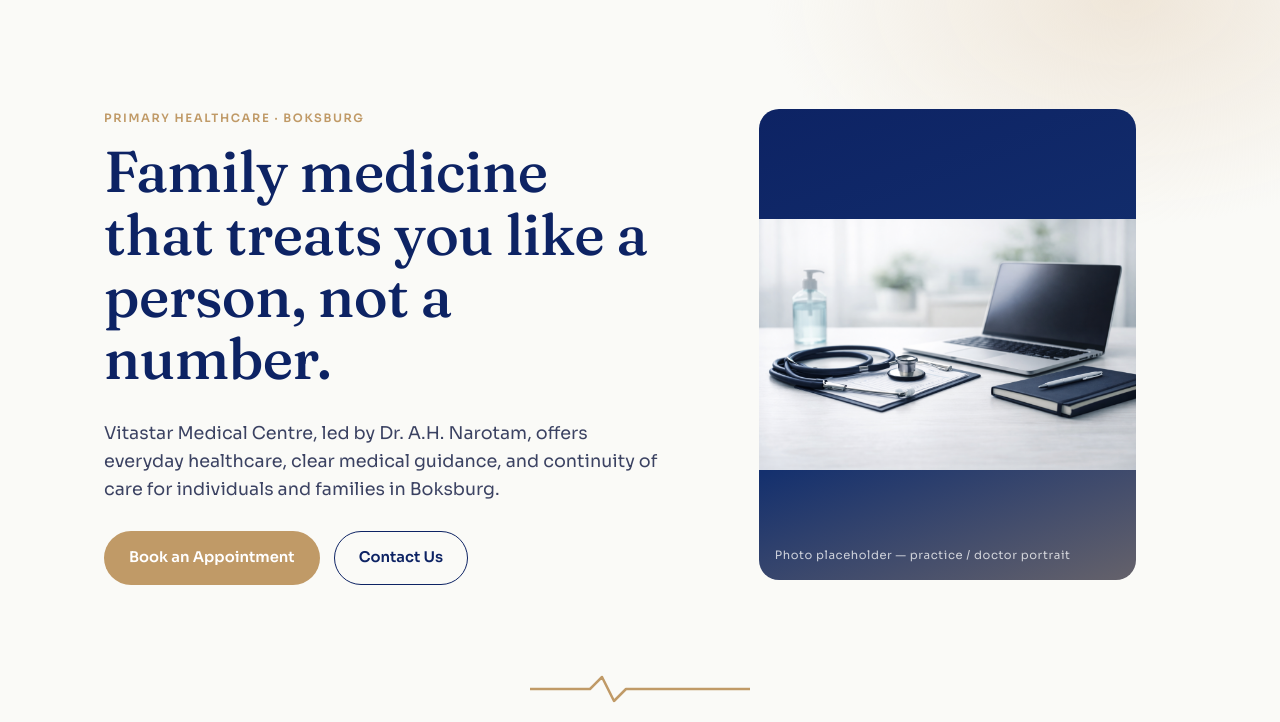
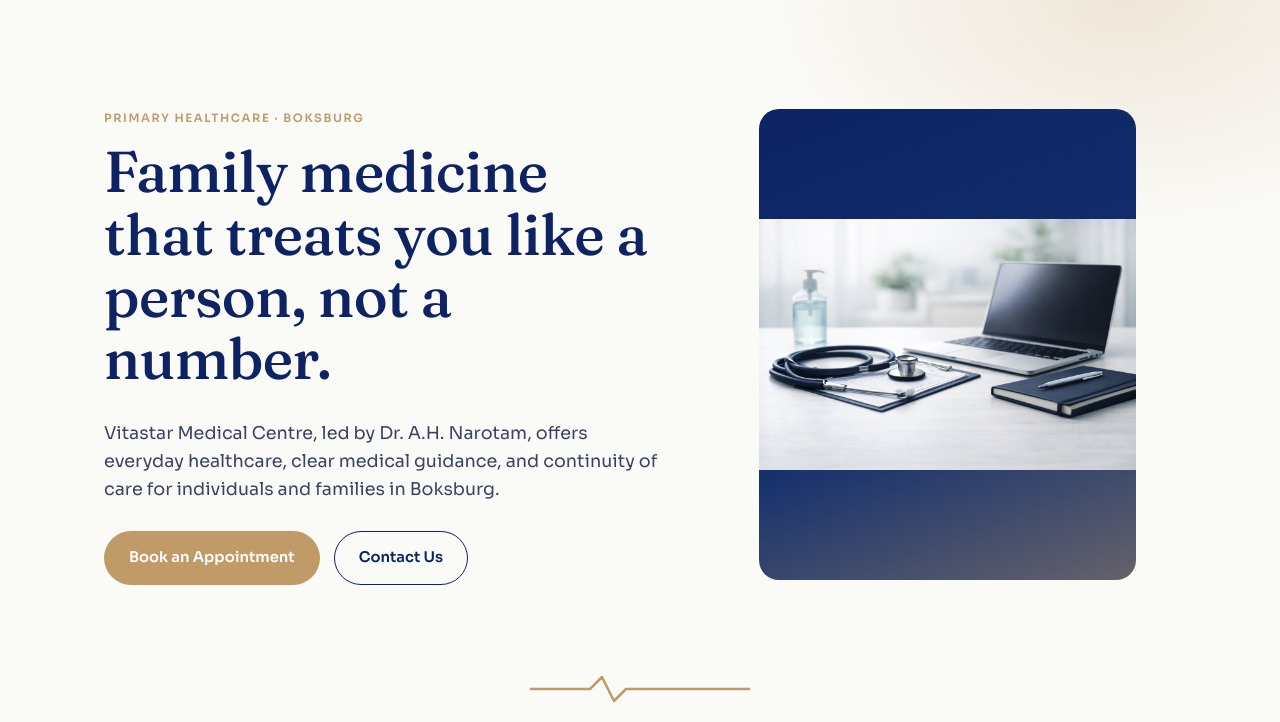
Before and after one commit to edwardmawela222/vitastar, a plain HTML site: page index.html in a window 1280 px wide. Shown: the part 78-800 px from the top of the page. Drawn offline with Linux system fonts and the light colour scheme.

Commit message:
Update index.html

```diff
--- a/index.html
+++ b/index.html
@@ -105,7 +105,7 @@
       </div>
       <figure class="hero-art">
         <img src="assets/practice.png" alt="Vitastar Medic">
-        <figcaption>Photo placeholder — practice / doctor portrait</figcaption>
+
       </figure>
     </div>
   </section>
```
